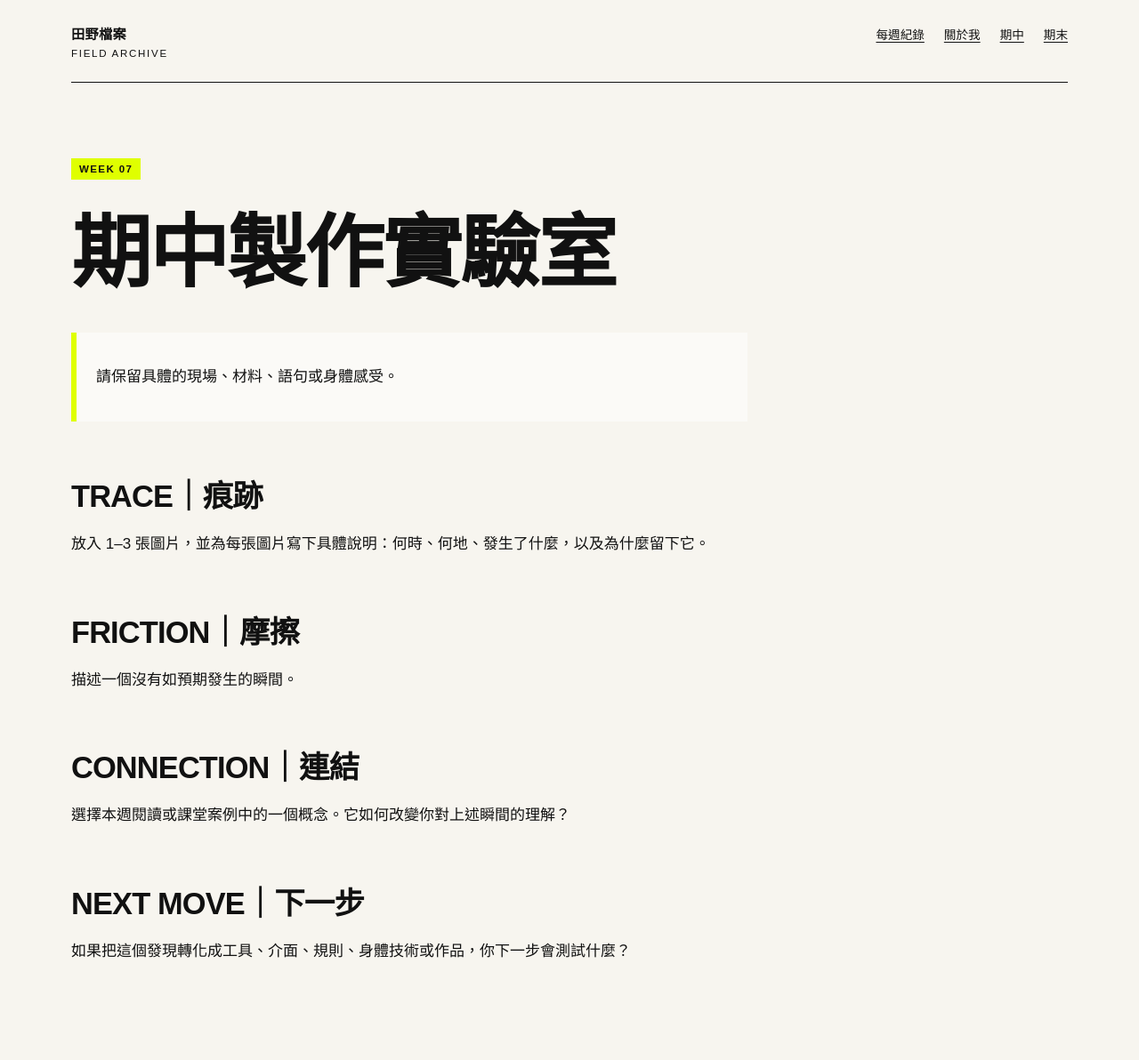
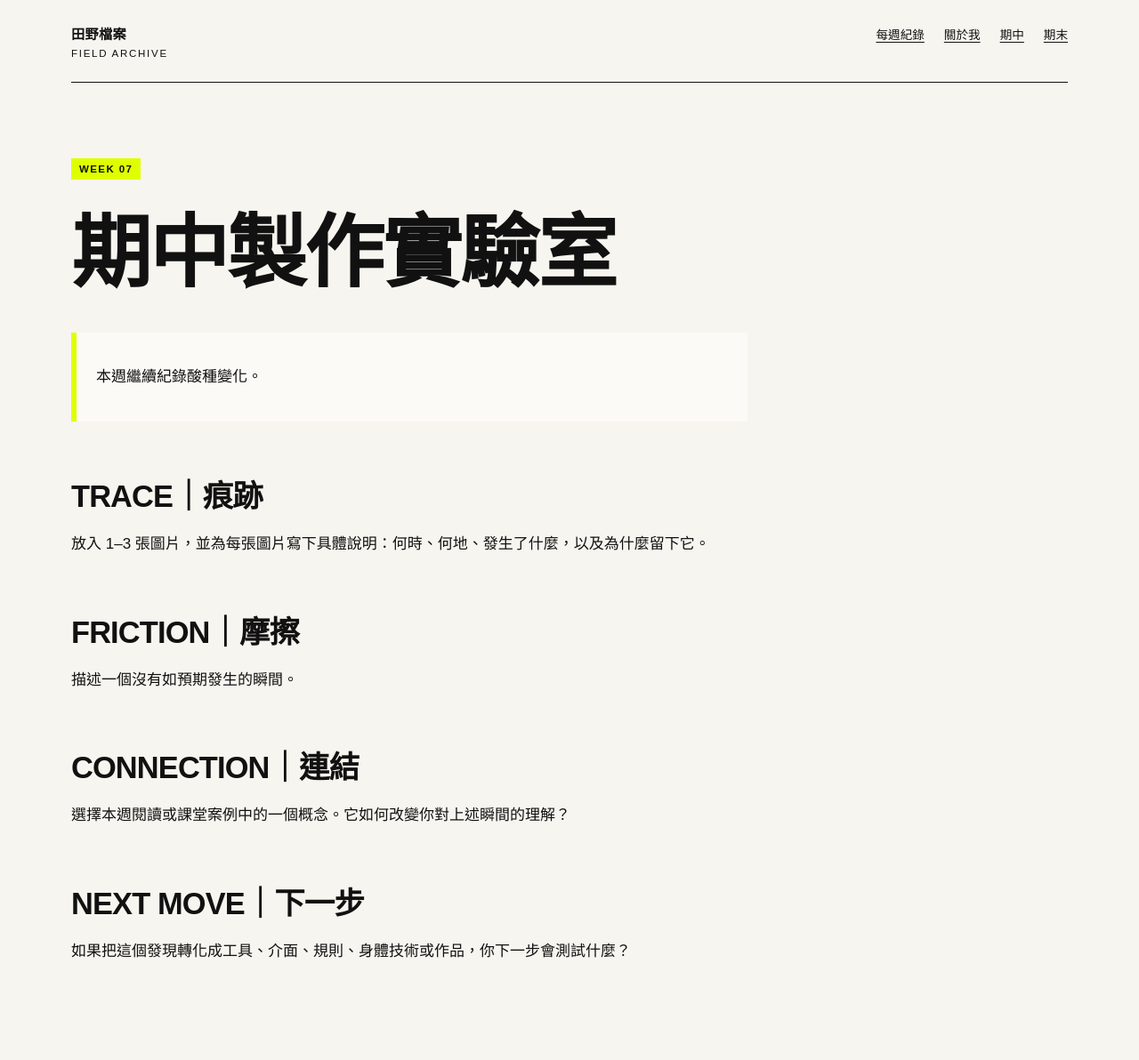
Before and after one commit to ivyjih/fieldworkarchive, a Jekyll site: the page built from weeks/week-07.md, in a window 1280 px wide. Shown: the whole page at 89% size. Built offline with Jekyll 4.4.1, drawn with Linux system fonts in a browser that asks for light colours.

Commit message:
Update week-07.md

```diff
--- a/weeks/week-07.md
+++ b/weeks/week-07.md
@@ -7,7 +7,7 @@ permalink: /weeks/week-07/
 
 # 期中製作實驗室
 
-> 請保留具體的現場、材料、語句或身體感受。
+> 本週繼續紀錄酸種變化。
 
 ## TRACE｜痕跡
 
```
